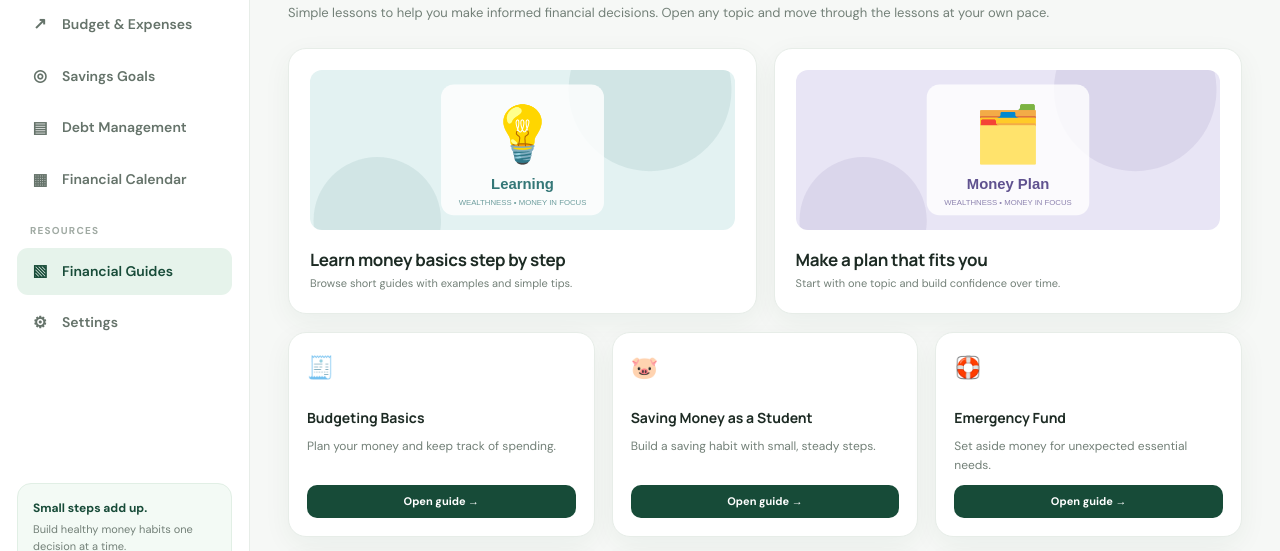
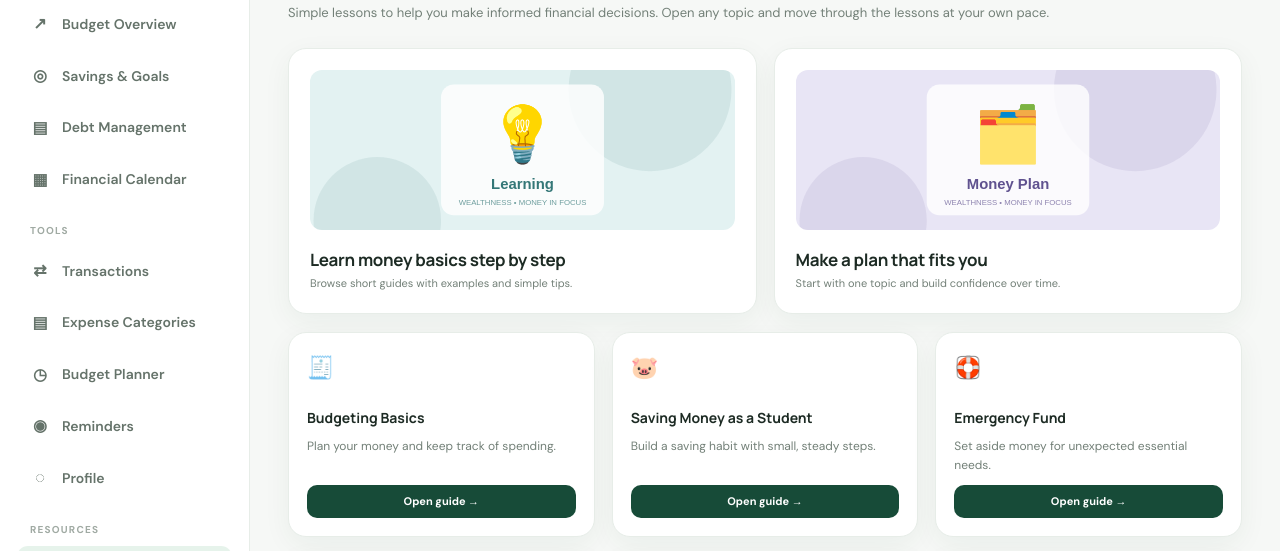
Before and after one commit to 20264357-cmyk/FINALL, a plain HTML site: page guides.html in a window 1280 px wide. Shown: the part 169-720 px from the top of the page. Drawn offline with Linux system fonts and the light colour scheme.

Commit message:
Add Wealthness tools to shared navigation

```diff
--- a/guides.html
+++ b/guides.html
@@ -27,12 +27,12 @@
             <!-- These links open the different pages of the website. -->
 <nav class="nav-list">
                 <a class="nav-link" href="index.html"><span class="nav-icon">▦</span>Overview</a>
-                <a class="nav-link" href="budget.html"><span class="nav-icon">↗</span>Budget &amp; Expenses</a>
-                <a class="nav-link" href="savings.html"><span class="nav-icon">◎</span>Savings Goals</a>
+                <a class="nav-link" href="budget.html"><span class="nav-icon">↗</span>Budget Overview</a>
+                <a class="nav-link" href="savings.html"><span class="nav-icon">◎</span>Savings &amp; Goals</a>
                 <a class="nav-link" href="debt.html"><span class="nav-icon">▤</span>Debt Management</a>
                 <a class="nav-link" href="calendar.html"><span class="nav-icon">▦</span>Financial Calendar</a>
             </nav>
-            <div class="nav-label nav-label-spaced">Resources</div>
+            <div class="nav-label nav-label-spaced">Tools</div><nav class="nav-list"><a class="nav-link" href="transactions.html"><span class="nav-icon">⇄</span>Transactions</a><a class="nav-link" href="categories.html"><span class="nav-icon">▤</span>Expense Categories</a><a class="nav-link" href="planner.html"><span class="nav-icon">◷</span>Budget Planner</a><a class="nav-link" href="reminders.html"><span class="nav-icon">◉</span>Reminders</a><a class="nav-link" href="profile.html"><span class="nav-icon">◌</span>Profile</a></nav><div class="nav-label nav-label-spaced">Resources</div>
             <nav class="nav-list">
                 <a class="nav-link active" href="guides.html"><span class="nav-icon">▧</span>Financial Guides</a>
                 <a class="nav-link" href="settings.html"><span class="nav-icon">⚙</span>Settings</a>
```
